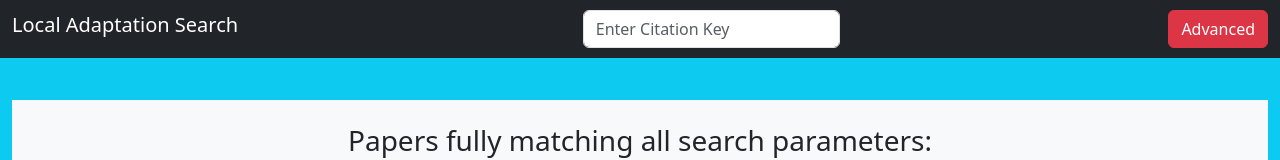
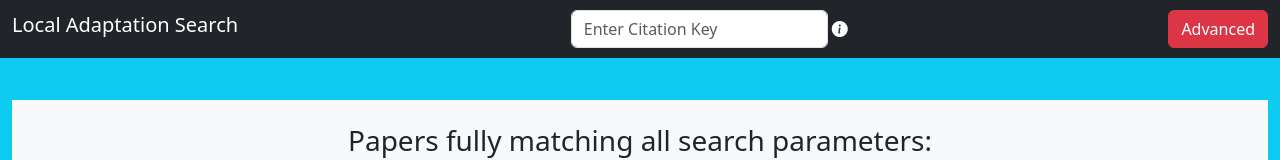
Before and after one commit to AnangaB/LocalAdaptationApp, a React (Vite) app: page / in a window 1280 px wide. Shown: the top 160 px of the page. Built offline with nearby package versions, Linux system fonts and the light colour scheme; no server answers.

Commit message:
feat: added a popover beside citation key search bar, explaining what a citation key is

```diff
--- a/package.json
+++ b/package.json
@@ -19,6 +19,7 @@
     "uuid": "^9.0.1"
   },
   "devDependencies": {
+    "@types/bootstrap": "^5.2.10",
     "@types/react": "^18.2.66",
     "@types/react-dom": "^18.2.22",
     "@typescript-eslint/eslint-plugin": "^7.2.0",
--- a/src/App.tsx
+++ b/src/App.tsx
@@ -4,7 +4,6 @@ import { useState } from "react";
 import "bootstrap/dist/css/bootstrap.min.css";
 import { SearchParamProps } from "./types/SearchParamProps";
 import AdvancedSearchBar from "./components/search bar/AdvancedSearchBar";
-
 function App() {
   //stores regex for each search bar menu
   const [selectedSearchParams, setSelectedSearchParams] =
@@ -67,6 +66,7 @@ function App() {
         isAdvancedSearchMode={isAdvancedSearchMode}
         handleFormChange={handleFormChange}
       />
+
       <div className="container-fluid bg-info">
         <div className="row" style={{ paddingTop: "100px" }}>
           <div
@@ -76,6 +76,7 @@ function App() {
           >
             <AdvancedSearchBar handleFormChange={handleFormChange} />
           </div>
+
           <div
             className={
               isAdvancedSearchMode ? "col-12 col-md-8 col-lg-9" : "col-12"
--- a/src/components/search bar/SimpleSearchBar.tsx
+++ b/src/components/search bar/SimpleSearchBar.tsx
@@ -1,6 +1,9 @@
 import { SearchParamProps } from "../../types/SearchParamProps";
 //import AdvancedSearchBar from "./AdvancedSearchBar.tsx";
 //import SimpleSearchBar from "./SimpleSearchBar.tsx";
+import "bootstrap-icons/font/bootstrap-icons.css";
+import { Popover } from "bootstrap";
+import { useEffect } from "react";
 
 interface SearchBarProps {
   advancedSearchButtonOnClick: (isAdvancedMode: boolean) => void;
@@ -13,11 +16,21 @@ const SimpleSearchBar: React.FC<SearchBarProps> = ({
   isAdvancedSearchMode,
   handleFormChange,
 }) => {
+  useEffect(() => {
+    // Ensure Bootstrap is available and popovers are initialized
+    const popoverTriggerList = Array.from(
+      document.querySelectorAll('[data-bs-toggle="popover"]')
+    );
+    popoverTriggerList.forEach((popoverTriggerEl) => {
+      new Popover(popoverTriggerEl);
+    });
+  }, []);
+
   return (
     <nav className="navbar navbar-dark bg-dark fixed-top">
       <div className="container-fluid">
         <span className="navbar-brand h1">Local Adaptation Search</span>
-        <div>
+        <div className="d-flex">
           <input
             className="form-control"
             id={`paperNameInput`}
@@ -36,6 +49,20 @@ const SimpleSearchBar: React.FC<SearchBarProps> = ({
             }
             placeholder="Enter Citation Key"
           ></input>
+
+          <button
+            type="button"
+            className="btn btn-primary p-0 border-0 bg-transparent p-1"
+            data-bs-container="body"
+            data-bs-toggle="popover"
+            data-bs-placement="bottom"
+            data-bs-trigger="focus"
+            data-bs-content={
+              'Citation key for each paper is generated based on the authors\' names, the number of authors, and the date of publication. If a publication has only one author, Alice Smith, and the date of publication is 2000, then the citation key for it would be "Smith 2000". Similarly, if there are two authors, for example, Alice Smith and Bob Johnson, and the date of publication is 2000, the citation key would be "Smith & Johnson 2000". For publications with more than two authors, such as Alice Smith, Bob Johnson, and Carol Davis, and the date of publication is 2000, the citation key would be "Smith et al. 2000".'
+            }
+          >
+            <i className="bi bi-info-circle-fill"></i>
+          </button>
         </div>
 
         <button
```
Also changed, not shown: 2 other files (tests, documents, lock files or other folders).
